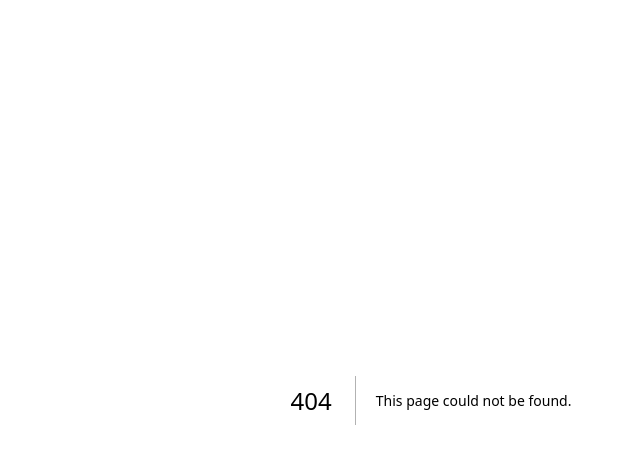
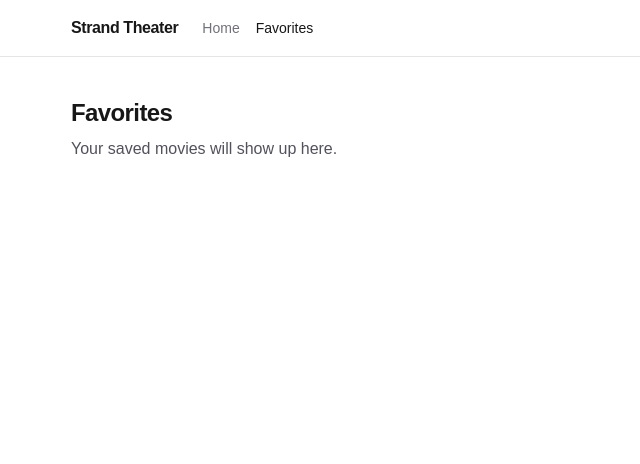
Before and after one commit to oroache/strand-theater, a Next.js app: page /favorites in a window 1280 px wide. Before the commit this address had no page. Shown: the top 464 px of the page, without its empty margins (209-849 px from the left). Built offline with nearby package versions, Linux system fonts and the light colour scheme.

Commit message:
feat: add App Router structure with nav, placeholder pages, and health check

```diff
--- /dev/null
+++ b/app/components/nav-header.tsx
@@ -0,0 +1,41 @@
+"use client";
+
+import Link from "next/link";
+import { usePathname } from "next/navigation";
+
+const links = [
+  { href: "/", label: "Home" },
+  { href: "/favorites", label: "Favorites" },
+];
+
+export default function NavHeader() {
+  const pathname = usePathname();
+
+  return (
+    <header className="border-b border-black/10 dark:border-white/10">
+      <nav className="mx-auto flex max-w-3xl items-center gap-6 px-6 py-4">
+        <span className="font-semibold tracking-tight">Strand Theater</span>
+        <ul className="flex gap-4 text-sm">
+          {links.map(({ href, label }) => {
+            const isActive = pathname === href;
+            return (
+              <li key={href}>
+                <Link
+                  href={href}
+                  aria-current={isActive ? "page" : undefined}
+                  className={
+                    isActive
+                      ? "font-medium text-foreground"
+                      : "text-zinc-500 hover:text-foreground dark:text-zinc-400"
+                  }
+                >
+                  {label}
+                </Link>
+              </li>
+            );
+          })}
+        </ul>
+      </nav>
+    </header>
+  );
+}
--- /dev/null
+++ b/app/favorites/page.tsx
@@ -0,0 +1,10 @@
+export default function Favorites() {
+  return (
+    <div className="flex flex-1 flex-col gap-2">
+      <h1 className="text-2xl font-semibold tracking-tight">Favorites</h1>
+      <p className="text-zinc-600 dark:text-zinc-400">
+        Your saved movies will show up here.
+      </p>
+    </div>
+  );
+}
--- /dev/null
+++ b/app/health/page.tsx
@@ -0,0 +1,34 @@
+type Todo = {
+  userId: number;
+  id: number;
+  title: string;
+  completed: boolean;
+};
+
+async function getTodo(): Promise<Todo> {
+  const res = await fetch("https://jsonplaceholder.typicode.com/todos/1", {
+    cache: "no-store",
+  });
+
+  if (!res.ok) {
+    throw new Error(`Request failed with status ${res.status}`);
+  }
+
+  return res.json();
+}
+
+export default async function Health() {
+  const todo = await getTodo();
+
+  return (
+    <div className="flex flex-1 flex-col gap-4">
+      <h1 className="text-2xl font-semibold tracking-tight">Health Check</h1>
+      <p className="text-zinc-600 dark:text-zinc-400">
+        Fetched live from jsonplaceholder.typicode.com:
+      </p>
+      <pre className="overflow-x-auto rounded-lg border border-black/10 bg-black/[.03] p-4 text-sm dark:border-white/10 dark:bg-white/[.05]">
+        {JSON.stringify(todo, null, 2)}
+      </pre>
+    </div>
+  );
+}
--- a/app/layout.tsx
+++ b/app/layout.tsx
@@ -1,5 +1,6 @@
 import type { Metadata } from "next";
 import { Geist, Geist_Mono } from "next/font/google";
+import NavHeader from "./components/nav-header";
 import "./globals.css";
 
 const geistSans = Geist({
@@ -13,8 +14,8 @@ const geistMono = Geist_Mono({
 });
 
 export const metadata: Metadata = {
-  title: "Create Next App",
-  description: "Generated by create next app",
+  title: "Strand Theater",
+  description: "Search and keep track of your favorite movies.",
 };
 
 export default function RootLayout({ children }: LayoutProps<"/">) {
@@ -23,7 +24,12 @@ export default function RootLayout({ children }: LayoutProps<"/">) {
       lang="en"
       className={`${geistSans.variable} ${geistMono.variable} h-full antialiased`}
     >
-      <body className="min-h-full flex flex-col">{children}</body>
+      <body className="min-h-full flex flex-col font-sans">
+        <NavHeader />
+        <main className="mx-auto flex w-full max-w-3xl flex-1 flex-col px-6 py-10">
+          {children}
+        </main>
+      </body>
     </html>
   );
 }
--- a/app/page.tsx
+++ b/app/page.tsx
@@ -1,69 +1,10 @@
-import Image from "next/image";
-
 export default function Home() {
   return (
-    <div className="flex flex-col flex-1 items-center justify-center bg-zinc-50 font-sans dark:bg-black">
-      <main className="flex flex-1 w-full max-w-3xl flex-col items-center justify-between py-32 px-16 bg-white dark:bg-black sm:items-start">
-        <Image
-          className="dark:invert h-5 w-[100px]"
-          src="/next.svg"
-          alt="Next.js logo"
-          width={100}
-          height={20}
-          priority
-        />
-        <div className="flex flex-col items-center gap-6 text-center sm:items-start sm:text-left">
-          <h1 className="max-w-xs text-3xl font-semibold leading-10 tracking-tight text-black dark:text-zinc-50">
-            To get started, edit the{" "}
-            <code className="rounded bg-black/[.06] px-1.5 py-0.5 font-mono text-[0.9em] dark:bg-white/[.08]">
-              page.tsx
-            </code>{" "}
-            file.
-          </h1>
-          <p className="max-w-md text-lg leading-8 text-zinc-600 dark:text-zinc-400">
-            Looking for a starting point or more instructions? Head over to{" "}
-            <a
-              href="https://vercel.com/templates?framework=next.js&utm_source=create-next-app&utm_medium=appdir-template-tw&utm_campaign=create-next-app"
-              className="font-medium text-zinc-950 dark:text-zinc-50"
-            >
-              Templates
-            </a>{" "}
-            or the{" "}
-            <a
-              href="https://nextjs.org/learn?utm_source=create-next-app&utm_medium=appdir-template-tw&utm_campaign=create-next-app"
-              className="font-medium text-zinc-950 dark:text-zinc-50"
-            >
-              Learning
-            </a>{" "}
-            center.
-          </p>
-        </div>
-        <div className="flex flex-col gap-4 text-base font-medium sm:flex-row">
-          <a
-            className="flex h-12 w-full items-center justify-center gap-2 rounded-full bg-foreground px-5 text-background transition-colors hover:bg-[#383838] dark:hover:bg-[#ccc] md:w-[158px]"
-            href="https://vercel.com/new?utm_source=create-next-app&utm_medium=appdir-template-tw&utm_campaign=create-next-app"
-            target="_blank"
-            rel="noopener noreferrer"
-          >
-            <Image
-              className="dark:invert h-[14px] w-4"
-              src="/vercel.svg"
-              alt="Vercel logomark"
-              width={16}
-              height={14}
-            />
-            Deploy Now
-          </a>
-          <a
-            className="flex h-12 w-full items-center justify-center rounded-full border border-solid border-black/[.08] px-5 transition-colors hover:border-transparent hover:bg-black/[.04] dark:border-white/[.145] dark:hover:bg-[#1a1a1a] md:w-[158px]"
-            href="https://nextjs.org/docs?utm_source=create-next-app&utm_medium=appdir-template-tw&utm_campaign=create-next-app"
-            target="_blank"
-            rel="noopener noreferrer"
-          >
-            Documentation
-          </a>
-        </div>
-      </main>
+    <div className="flex flex-1 flex-col gap-2">
+      <h1 className="text-2xl font-semibold tracking-tight">Home</h1>
+      <p className="text-zinc-600 dark:text-zinc-400">
+        Movie search will live here.
+      </p>
     </div>
   );
 }
```
